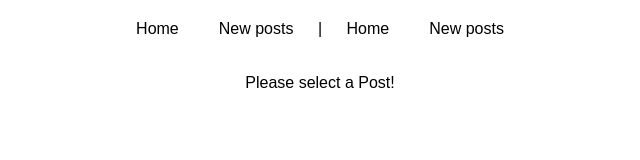
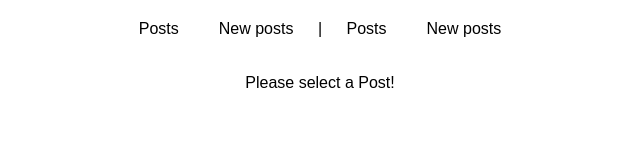
Before and after one commit to kikoseijo/react-http-routing, a React (Create React App) app: page /post/1 in a window 1280 px wide. Shown: the top 160 px of the page, without its empty margins (320-960 px from the left). Built offline with nearby package versions, Linux system fonts and the light colour scheme; no server answers.

Commit message:
Lesson 189

```diff
--- a/src/containers/Blog/Blog.js
+++ b/src/containers/Blog/Blog.js
@@ -17,10 +17,10 @@ class Blog extends Component {
                 <header>
                     <nav>
                         <ul>
-                            <li><a href="/">Home</a></li>
+                            <li><a href="/">Posts</a></li>
                             <li><a href="/new-posts">New posts</a></li>
                             &nbsp;|&nbsp;
-                            <li><NavLink to="/" exact>Home</NavLink></li>
+                            <li><NavLink to="/" exact>Posts</NavLink></li>
                             <li><NavLink to={{
                                 pathname: '/new-posts',
                                 hash: '#submit',
--- a/src/containers/Blog/Posts/Posts.js
+++ b/src/containers/Blog/Posts/Posts.js
@@ -12,8 +12,10 @@ class Posts extends Component {
 
     componentDidMount() {
         console.log(this.props);
+        if (this.state.posts.length === 0) {
             axios.get('/posts')
                 .then(response => {
+                    console.log('axios getPosts()');
                     const posts = response.data.slice(0,4);
                     const updatedPosts = posts.map( post => {
                         return {
@@ -25,6 +27,8 @@ class Posts extends Component {
                 }).catch( error => {
                     console.log(error);
                 });
+        }
+
     }
 
     postSelectedHandler = (id) => {
```
Lines whose indentation alone changed are shown as unchanged.
